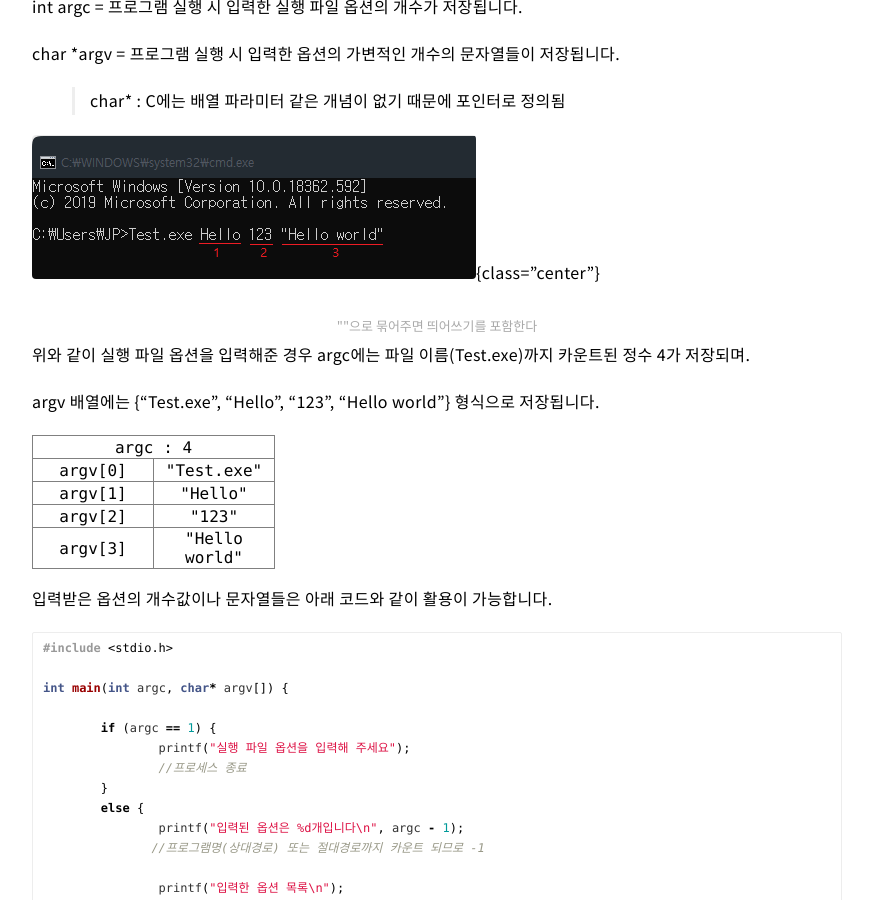
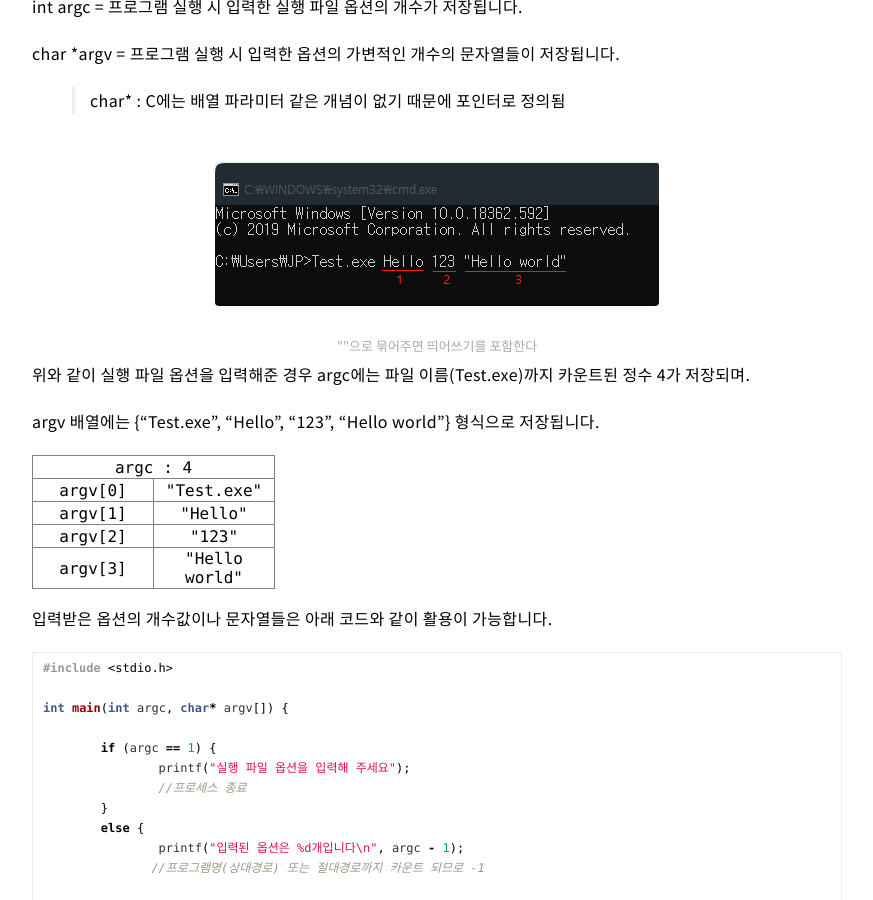
Before and after one commit to pil9/pil9.github.io, a Jekyll site: the page built from _posts/2020-01-22-c-language-argv.md, in a window 1280 px wide and 900 px high, scrolled down 814 px. Shown: the whole window, without its empty margins (203-1076 px from the left). Built offline with Jekyll 4.4.1, drawn with Linux system fonts in a browser that asks for light colours; comment, search, counter and statistics services are not loaded.

Commit message:
image loc fix

```diff
--- a/_posts/2020-01-22-c-language-argv.md
+++ b/_posts/2020-01-22-c-language-argv.md
@@ -41,8 +41,8 @@ shutdown /help
 
 > char\* : C에는 배열 파라미터 같은 개념이 없기 때문에 포인터로 정의됨
 
-
-![argc]({{site.url}}/images/argv.png){class="center"}
+<br>
+![argc]({{site.url}}/images/argv.png){: class="center"}
 <figcaption class="caption">""으로 묶어주면 띄어쓰기를 포함한다</figcaption>
 
 
```
